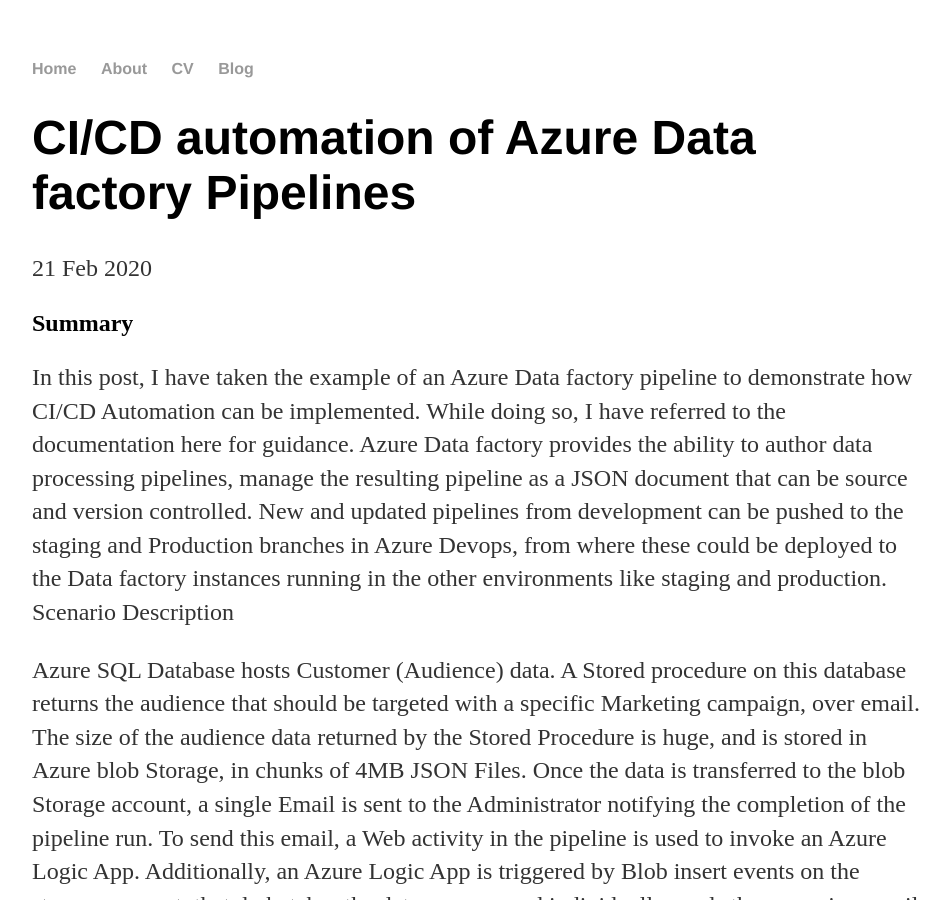
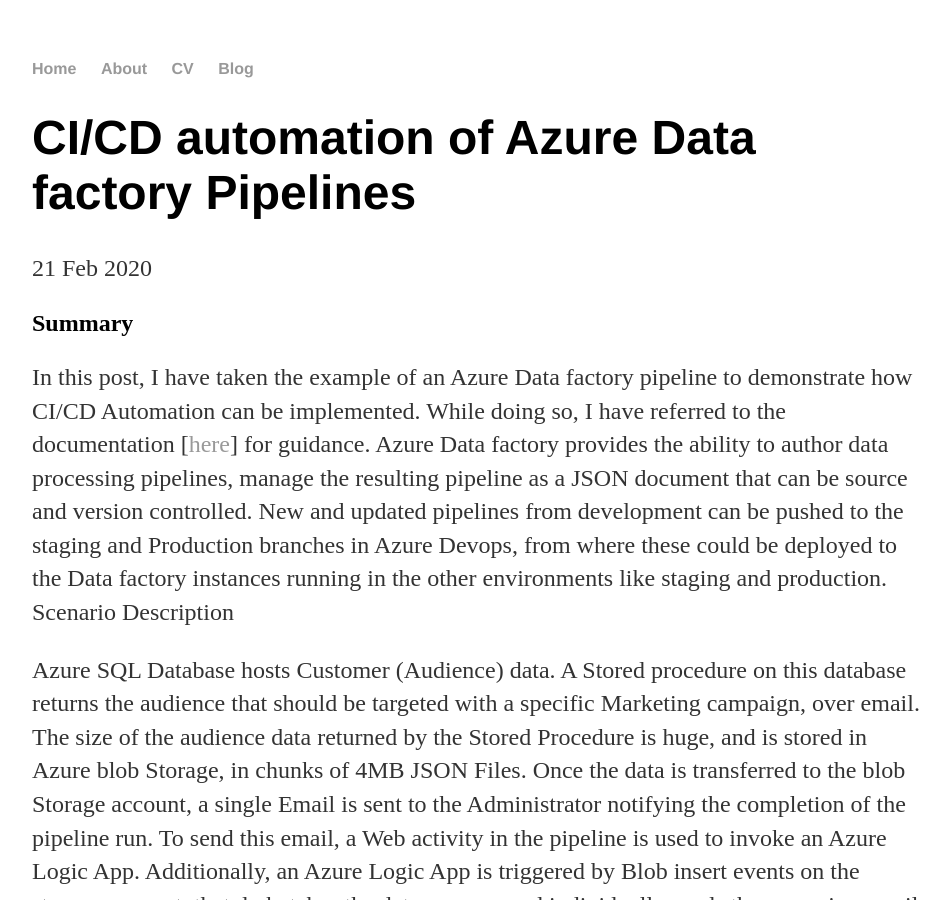
Before and after one commit to ssrikantan/ssrikantan.github.io, a Jekyll site: the page built from _posts/2020-02-21-ci-cd-azure-data-factory.md, in a window 1280 px wide and 900 px high. Shown: the whole window, without its empty margins (160-1109 px from the left). Built offline with Jekyll 4.4.1, drawn with Linux system fonts in a browser that asks for light colours; some of the changed lines change nothing that is shown.

Commit message:
added href

```diff
--- a/_posts/2020-02-21-ci-cd-azure-data-factory.md
+++ b/_posts/2020-02-21-ci-cd-azure-data-factory.md
@@ -4,7 +4,7 @@
 date: 2020-02-21
 ---
 ## Summary
-In this post, I have taken the example of an Azure Data factory pipeline to demonstrate how CI/CD Automation can be implemented. While doing so, I have referred to the documentation here for guidance.
+In this post, I have taken the example of an Azure Data factory pipeline to demonstrate how CI/CD Automation can be implemented. While doing so, I have referred to the documentation [[here](https://docs.microsoft.com/en-us/azure/data-factory/continuous-integration-deployment)] for guidance.
 Azure Data factory provides the ability to author data processing pipelines, manage the resulting pipeline as a JSON document that can be source and version controlled. New and updated pipelines from development can be pushed to the staging and Production branches in Azure Devops, from where these could be deployed to the Data factory instances running in the other environments like staging and production.
 Scenario Description
 
```
